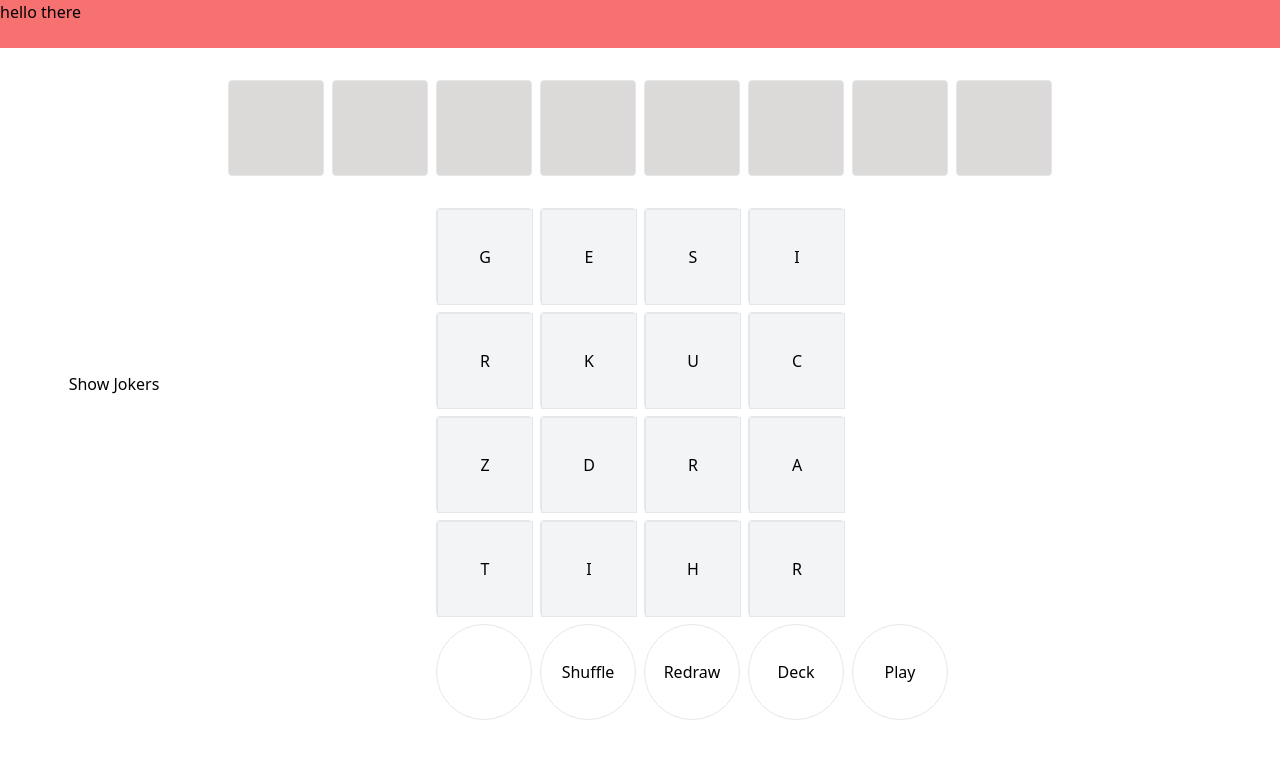
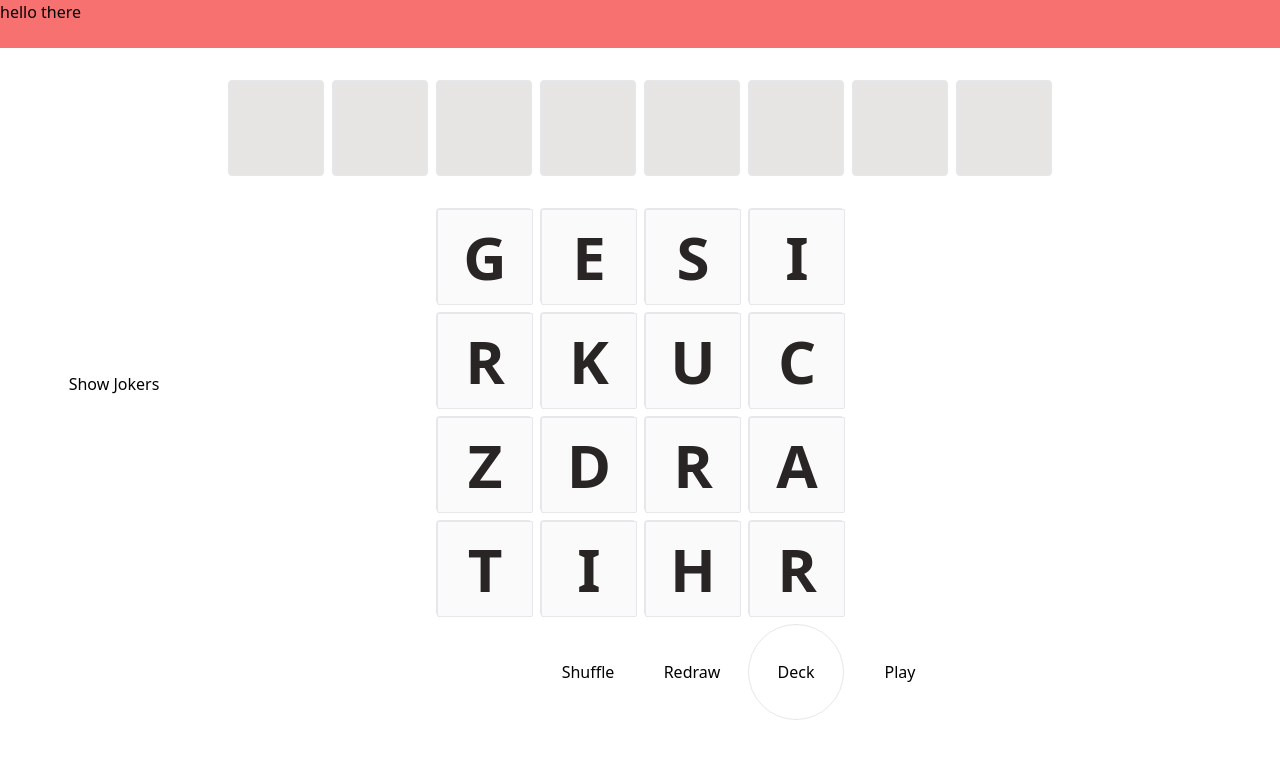
Before and after one commit to zhengkyl/wordmongering, a React (Vite) app: page / in a window 1280 px wide. Both pictures are taken after a click on the button "Redraw". Shown: the top 758 px of the page. Built offline with nearby package versions, Linux system fonts and the light colour scheme.

Commit message:
working dnd + typing

```diff
--- a/src/App.tsx
+++ b/src/App.tsx
@@ -13,7 +13,7 @@ import {
 } from "@dnd-kit/core";
 import { SortableContext } from "@dnd-kit/sortable";
 import { CSS } from "@dnd-kit/utilities";
-import { useEffect, useState, type ReactNode } from "react";
+import { useEffect, useRef, useState, type ReactNode } from "react";
 import { DeckDialog } from "./components/Dialog";
 import LeftDrawer from "./components/Drawer";
 import { getStartingDeck, type Deck, type TileMeta } from "./lib/constants";
@@ -120,11 +120,15 @@ export function App() {
     // })
   );
 
-  const [activeId, setActiveId] = useState<string | null>(null);
+  const [activeDragId, setActiveDragId] = useState<string | null>(null);
 
-  const activeProps = activeId ? getTile(activeId) : null;
+  const activeDragProps = activeDragId ? getTile(activeDragId) : null;
 
-  const fieldToHand = (fieldIndex: number, handIndex: number) => {
+  const fieldToHand = (
+    activeId: string,
+    fieldIndex: number,
+    handIndex: number
+  ) => {
     setFieldSlots((prev) => {
       const row = Math.floor(fieldIndex / ROW_LEN);
       if (row > 0) {
@@ -150,8 +154,16 @@ export function App() {
       return next;
     });
   };
+  const clearField = () => {
+    setFieldSlots(Array.from({ length: ROW_LEN }, () => ({ tileId: null })));
+    setHandSlots(
+      Array.from({ length: handSlots.length }, (_, i) => ({
+        tileId: activePile[i],
+      }))
+    );
+  };
 
-  const handToNextField = (handIndex: number) => {
+  const handToNextField = (activeId: string, handIndex: number) => {
     setHandSlots((prev) => {
       const next = [...prev];
       next[handIndex] = { tileId: null };
@@ -184,21 +196,20 @@ export function App() {
 
   // Only field slots have dropzones
   // so we manually determine hand slot "collision"
-  const getDragEndTo = (e: DragEndEvent) => {
-    if (!e.over) {
-      return ["hand", null] as const;
+  const getDropTarget = (e: DragEndEvent) => {
+    if (e.over) {
+      let sum = 0;
+      e.collisions!.forEach((collision) => (sum += collision.data!.value));
+      if (sum > 0.4) {
+        const toIndex = parseInt((e.over.id as string).split("_")[1]);
+        return ["field", toIndex] as const;
+      }
     }
-    let sum = 0;
-    e.collisions!.forEach((collision) => (sum += collision.data!.value));
-    if (sum < 0.5) {
-      return ["hand", null] as const;
-    }
-    const toIndex = parseInt((e.over.id as string).split("_")[1]);
-
-    return ["field", toIndex] as const;
+    const handIndex = activePile.findIndex(
+      (tileId) => tileId === activeDragId
+    )!;
+    return ["hand", handIndex] as const;
   };
-
-  const [cursor, setCursor] = useState(0);
 
   // TODO test against actual letters
   const allowedLetters = /^[A-Za-z ]$/;
@@ -217,69 +228,28 @@ export function App() {
           return;
         }
 
-        //TODO doesn't work, off by one delay
-        setActiveId(handSlots[handIndex].tileId);
-        handToNextField(handIndex);
+        handToNextField(handSlots[handIndex].tileId!, handIndex);
       }
 
       switch (e.key) {
         case "Backspace": {
           if (e.ctrlKey) {
             // return all keys to hand
+            clearField();
           } else {
-            console.log("h");
-            for (let i = fieldSlots.length; i >= 0; i--) {
+            // return last letter in field to hand
+            for (let i = fieldSlots.length - 1; i >= 0; i--) {
               if (fieldSlots[i].tileId != null) {
-                setActiveId(fieldSlots[i].tileId);
+                const activeId = fieldSlots[i].tileId!;
                 const activeHandIndex = activePile.findIndex(
                   (tileId) => tileId === activeId
                 )!;
-                // TODO doesn't work b/c updates not
-                fieldToHand(i, activeHandIndex);
-              }
-            }
-            // return last letter in field to hand
-          }
-
-          break;
-        }
-        case "ArrowLeft": {
-          if (e.ctrlKey) {
-            let i = cursor;
-            for (; i > 0; i--) {
-              if (fieldSlots[i].tileId == null) {
+                fieldToHand(activeId, i, activeHandIndex);
                 break;
               }
             }
-            setCursor(i);
-          } else {
-            setCursor((c) => Math.max(0, c - 1));
           }
-          break;
-        }
-        case "ArrowRight": {
-          if (e.ctrlKey) {
-            let i = cursor;
-            for (; i < fieldSlots.length - 1; i++) {
-              if (fieldSlots[i].tileId == null) {
-                break;
-              }
-            }
-            setCursor(i);
-          }
-          setCursor((c) => Math.min(c + 1, fieldSlots.length - 1));
-          break;
-        }
-        case " ": {
-          setCursor((c) => Math.min(c + 1, fieldSlots.length - 1));
-          break;
-        }
-        case "Home": {
-          setCursor(0);
-          break;
-        }
-        case "End": {
-          setCursor(fieldSlots.length - 1);
+
           break;
         }
         default: {
@@ -295,6 +265,18 @@ export function App() {
     };
   });
 
+  const [dropTarget, setDropTarget] = useState<
+    ["field" | "hand", number] | null
+  >(null);
+  const dropTargetId = dropTarget ? `${dropTarget[0]}_${dropTarget[1]}` : null;
+
+  const isShortClick = (e: DragEndEvent) =>
+    Math.abs(e.delta.x) < 4 &&
+    Math.abs(e.delta.y) < 4 &&
+    performance.now() - dragStartTime < 200;
+
+  const isDragging = useRef(false);
+
   return (
     <div className="overflow-hidden">
       <div className="h-12 bg-red">hello there</div>
@@ -302,52 +284,64 @@ export function App() {
         sensors={sensors}
         collisionDetection={directionalRectIntersection}
         onDragStart={(e) => {
+          isDragging.current = true;
+          setActiveDragId(e.active.id as string);
           dragStartTime = performance.now();
-          setActiveId(e.active.id as string);
         }}
         onDragCancel={() => {
-          setActiveId(null);
+          isDragging.current = false;
+          setActiveDragId(null);
         }}
-        onDragOver={(e) => {
-          // const collision = e.collisions![0];
-          // if (collision == null) {
-          //   console.log("return to hand");
-          //   return;
-          // }
-          // console.log(collision.data);
+        onDragMove={(e) => {
+          // dragmove happens after dragend sometimes, but before
+          if (!isDragging.current) return;
+          if (isShortClick(e)) return;
+
+          const [to, toIndex] = getDropTarget(e);
+          if (to === "field") {
+            const toTileId = fieldSlots[toIndex].tileId;
+            if (toTileId != null && toTileId != activeDragId) {
+              return;
+            }
+            setDropTarget(["field", toIndex]);
+          } else {
+            setDropTarget(["hand", toIndex]);
+          }
         }}
         onDragEnd={(e) => {
+          isDragging.current = false;
+          setActiveDragId(null);
+
           const fieldIndex = fieldSlots.findIndex(
-            (slot) => slot.tileId === activeId
+            (slot) => slot.tileId === activeDragId
           );
           const activeHandIndex = activePile.findIndex(
-            (tileId) => tileId === activeId
+            (tileId) => tileId === activeDragId
           )!;
           const from = fieldIndex === -1 ? "hand" : "field";
 
           // Handle short clicks
-          if (
-            Math.abs(e.delta.x) < 4 &&
-            Math.abs(e.delta.y) < 4 &&
-            performance.now() - dragStartTime < 200
-          ) {
+          if (isShortClick(e)) {
+            console.log("is short click");
             if (from === "field") {
               // field to hand
-              fieldToHand(fieldIndex, activeHandIndex);
+              fieldToHand(activeDragId!, fieldIndex, activeHandIndex);
             } else {
               // hand to field
-              handToNextField(activeHandIndex);
+              handToNextField(activeDragId!, activeHandIndex);
             }
             return;
           }
 
-          const [to, toIndex] = getDragEndTo(e);
-          if (toIndex === fieldIndex) {
-            return;
-          }
+          if (dropTarget == null) return;
+          const [to, toIndex] = dropTarget;
+
+          setDropTarget(null);
 
           if (from === "field") {
             if (to === "field") {
+              if (fieldIndex === toIndex) return;
+
               // field to field
 
               // TODO: maybe more advanced logic, but moving tiles seems problematic
@@ -358,12 +352,12 @@ export function App() {
               setFieldSlots((prev) => {
                 const next = [...prev];
                 next[fieldIndex] = { tileId: null };
-                next[toIndex] = { tileId: activeId };
+                next[toIndex] = { tileId: activeDragId };
                 return next;
               });
             } else {
               // field to hand
-              fieldToHand(fieldIndex, activeHandIndex);
+              fieldToHand(activeDragId!, fieldIndex, activeHandIndex);
             }
           } else {
             if (to === "field") {
@@ -375,7 +369,7 @@ export function App() {
               });
               setFieldSlots((prev) => {
                 const next = [...prev];
-                next[toIndex] = { tileId: activeId };
+                next[toIndex] = { tileId: activeDragId };
                 return next;
               });
             }
@@ -396,10 +390,20 @@ export function App() {
                 {fieldSlots.map((slot, i) => {
                   const slotId = `field_${i}`;
                   if (slot.tileId == null)
-                    return <FieldSlot key={i} id={slotId} />;
+                    return (
+                      <FieldSlot
+                        key={i}
+                        id={slotId}
+                        dropTarget={dropTargetId === slotId}
+                      />
+                    );
                   const [letter, meta] = getTile(slot.tileId);
                   return (
-                    <FieldSlot key={i} id={slotId}>
+                    <FieldSlot
+                      key={i}
+                      id={slotId}
+                      dropTarget={dropTargetId === slotId}
+                    >
                       <SortableTile
                         id={slot.tileId}
                         letter={letter}
@@ -413,10 +417,14 @@ export function App() {
             <div className="grid grid-cols-4 md:grid-cols-8 gap-2">
               <div className="md:col-start-3 col-span-4 grid grid-cols-4 gap-2">
                 {handSlots.map((slot, i) => {
-                  if (slot.tileId == null) return <HandSlot key={i} />;
+                  const slotId = `hand_${i}`;
+                  if (slot.tileId == null)
+                    return (
+                      <HandSlot key={i} dropTarget={dropTargetId === slotId} />
+                    );
                   const [letter, meta] = getTile(slot.tileId);
                   return (
-                    <HandSlot key={i}>
+                    <HandSlot key={i} dropTarget={dropTargetId === slotId}>
                       <SortableTile
                         id={slot.tileId}
                         letter={letter}
@@ -502,8 +510,8 @@ export function App() {
         </div>
         {/* TODO dragoverlay only renders one things at a time, so "drops" while still animating are not animated */}
         <DragOverlay dropAnimation={{ duration: 150 }}>
-          {activeProps ? (
-            <Tile letter={activeProps[0]} meta={activeProps[1]} />
+          {activeDragProps ? (
+            <Tile letter={activeDragProps[0]} meta={activeDragProps[1]} />
           ) : null}
         </DragOverlay>
       </DndContext>
@@ -511,26 +519,32 @@ export function App() {
   );
 }
 
-function FieldSlot({ id, children }: { id: string; children?: ReactNode }) {
+type SlotProps = {
+  children?: ReactNode;
+  dropTarget: boolean;
+};
+
+const SLOT_CLASS =
+  "rounded border transition-shadow ease-out size-12 sm:size-24 bg-stone-200 data-[drop-target=true]:(ring ring-4 ring-blue-500 shadow-xl shadow-inset)";
+
+function FieldSlot({ id, dropTarget, children }: SlotProps & { id: string }) {
   const { setNodeRef } = useDroppable({ id });
   return (
-    <div
-      className="rounded border size-12 sm:size-24 bg-stone-400/40"
-      ref={setNodeRef}
-    >
+    <div ref={setNodeRef} className={SLOT_CLASS} data-drop-target={dropTarget}>
       {children}
     </div>
   );
 }
-function HandSlot({ children }: { children?: ReactNode }) {
+function HandSlot({ children, dropTarget }: SlotProps) {
   return (
-    <div className="rounded border size-12 sm:size-24 bg-stone-400/40">
+    <div className={SLOT_CLASS} data-drop-target={dropTarget}>
       {children}
     </div>
   );
 }
 
-const TILE_CLASS = "border size-12 sm:size-24 flex justify-center items-center";
+const TILE_CLASS =
+  "rounded-sm border font-bold text-stone-800 size-12 text-3xl sm:(size-24 text-6xl) flex justify-center items-center bg-neutral-50 select-none touch-none ";
 
 type TileProps = {
   letter: keyof Deck;
@@ -544,26 +558,24 @@ function SortableTile({ id, letter, meta }: TileProps & { id: string }) {
   };
   return (
     <div
-      className={TILE_CLASS + " bg-gray-100 select-none touch-none"}
+      className={TILE_CLASS}
       ref={setNodeRef}
       style={style}
       {...attributes}
       {...listeners}
     >
-      {letter}
+      <span>{letter}</span>
     </div>
   );
 }
 
 function Tile({ letter, meta }: TileProps) {
-  return (
-    <div className={TILE_CLASS + " bg-gray-100 select-none"}>{letter}</div>
-  );
+  return <div className={TILE_CLASS}>{letter}</div>;
 }
 
 function Move({ children, onClick }) {
   return (
-    <button className={TILE_CLASS + " rounded-full"} onClick={onClick}>
+    <button className="size-12 sm:(size-24 rounded-full)" onClick={onClick}>
       {children}
     </button>
   );
```
